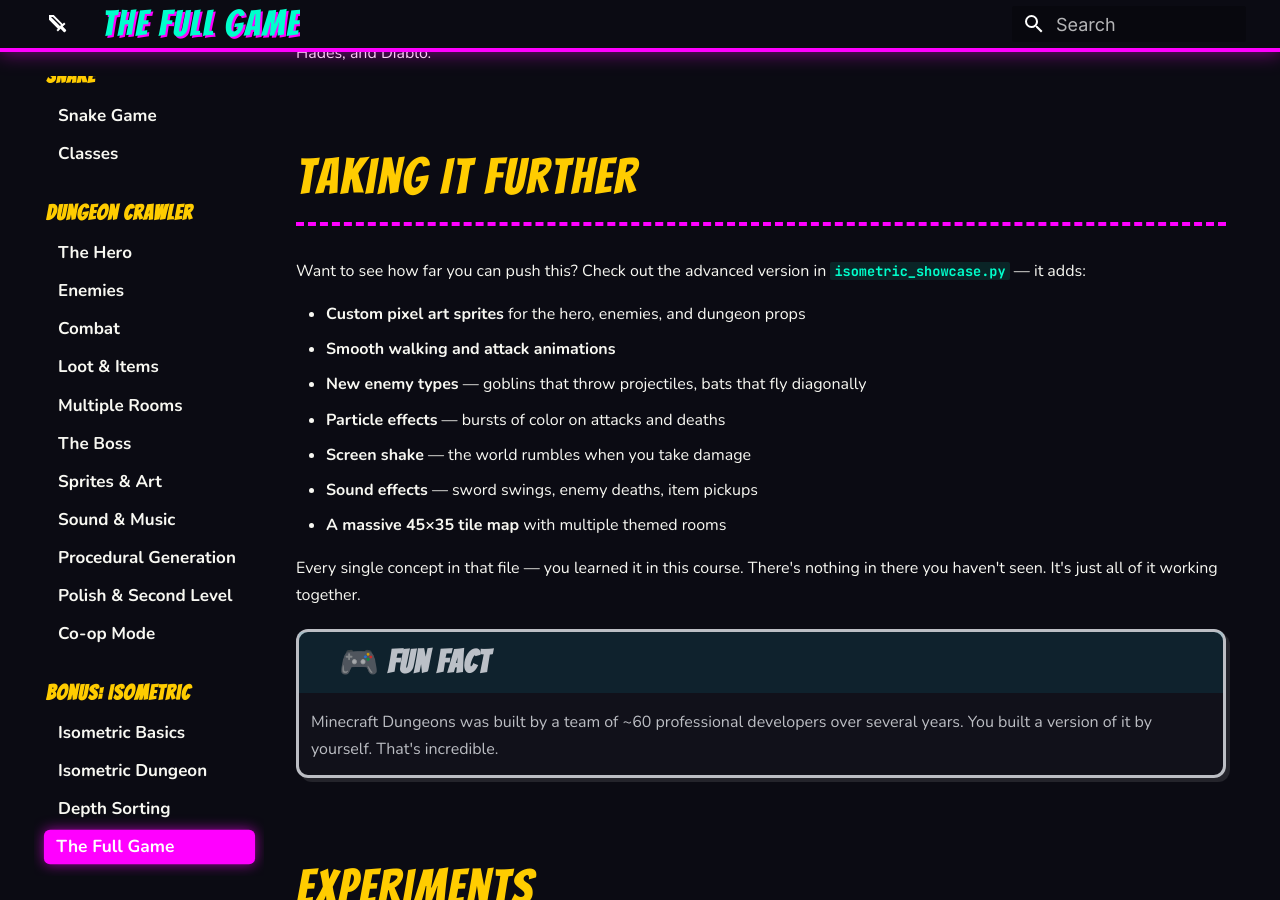
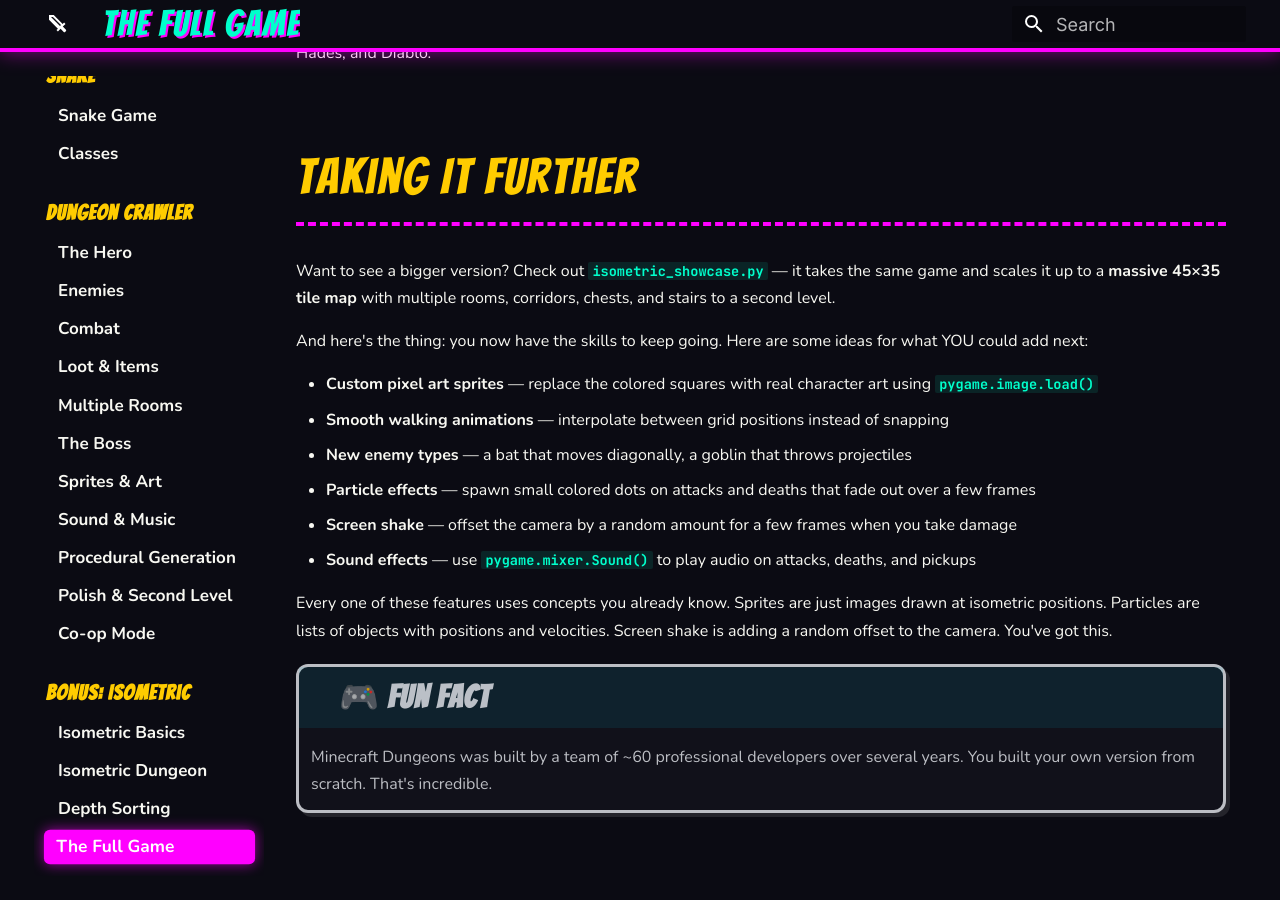
Before and after one commit to agentjuice/roberts-coding-course, an MkDocs documentation site: the page built from docs/lessons/35-isometric-game/lesson.md, in a window 1280 px wide and 900 px high, scrolled down 3542 px. Built offline with MkDocs 1.6.1 and Material for MkDocs 9.7.7, drawn with Linux system fonts in a browser that asks for light colours.

Commit message:
Fix showcase section: be honest about what's there vs what he can add

```diff
--- a/docs/lessons/35-isometric-game/lesson.md
+++ b/docs/lessons/35-isometric-game/lesson.md
@@ -74,20 +74,21 @@ That's not a tutorial project. That's a real game. The same concepts you used he
 
 ## Taking It Further
 
-Want to see how far you can push this? Check out the advanced version in [`isometric_showcase.py`](isometric_showcase.py) — it adds:
+Want to see a bigger version? Check out [`isometric_showcase.py`](isometric_showcase.py) — it takes the same game and scales it up to a **massive 45×35 tile map** with multiple rooms, corridors, chests, and stairs to a second level.
 
-- **Custom pixel art sprites** for the hero, enemies, and dungeon props
-- **Smooth walking and attack animations**
-- **New enemy types** — goblins that throw projectiles, bats that fly diagonally
-- **Particle effects** — bursts of color on attacks and deaths
-- **Screen shake** — the world rumbles when you take damage
-- **Sound effects** — sword swings, enemy deaths, item pickups
-- **A massive 45×35 tile map** with multiple themed rooms
+And here's the thing: you now have the skills to keep going. Here are some ideas for what YOU could add next:
 
-Every single concept in that file — you learned it in this course. There's nothing in there you haven't seen. It's just all of it working together.
+- **Custom pixel art sprites** — replace the colored squares with real character art using `pygame.image.load()`
+- **Smooth walking animations** — interpolate between grid positions instead of snapping
+- **New enemy types** — a bat that moves diagonally, a goblin that throws projectiles
+- **Particle effects** — spawn small colored dots on attacks and deaths that fade out over a few frames
+- **Screen shake** — offset the camera by a random amount for a few frames when you take damage
+- **Sound effects** — use `pygame.mixer.Sound()` to play audio on attacks, deaths, and pickups
+
+Every one of these features uses concepts you already know. Sprites are just images drawn at isometric positions. Particles are lists of objects with positions and velocities. Screen shake is adding a random offset to the camera. You've got this.
 
 !!! info "🎮 Fun Fact"
-    Minecraft Dungeons was built by a team of ~60 professional developers over several years. You built a version of it by yourself. That's incredible.
+    Minecraft Dungeons was built by a team of ~60 professional developers over several years. You built your own version from scratch. That's incredible.
 
 ## Experiments
 
```
Also changed, not shown: lessons/35-isometric-game/lesson.md (+11 -10 lines).
